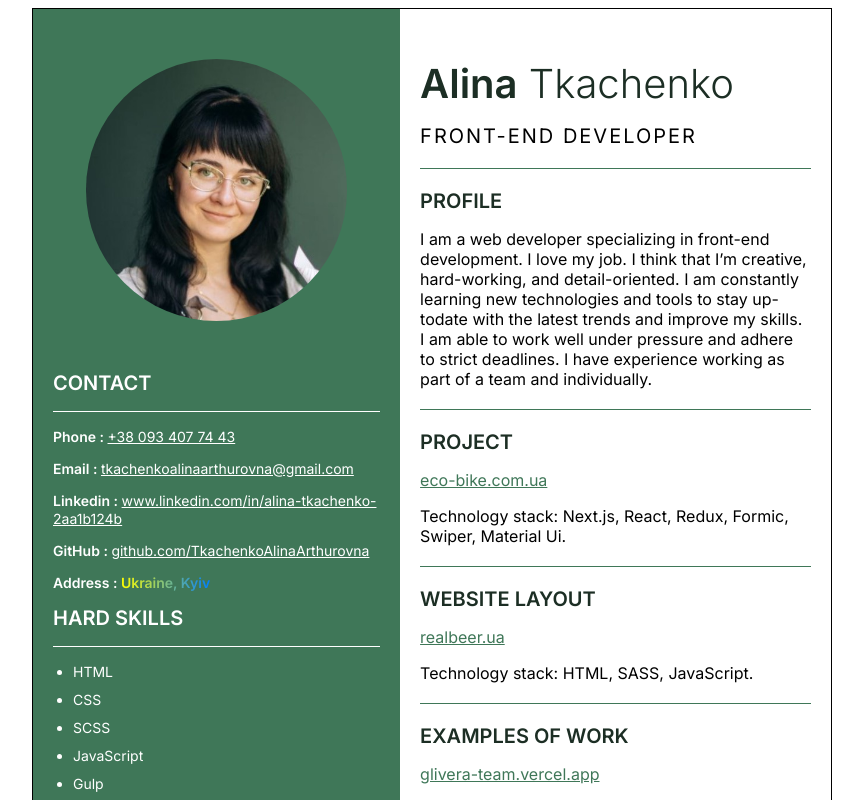
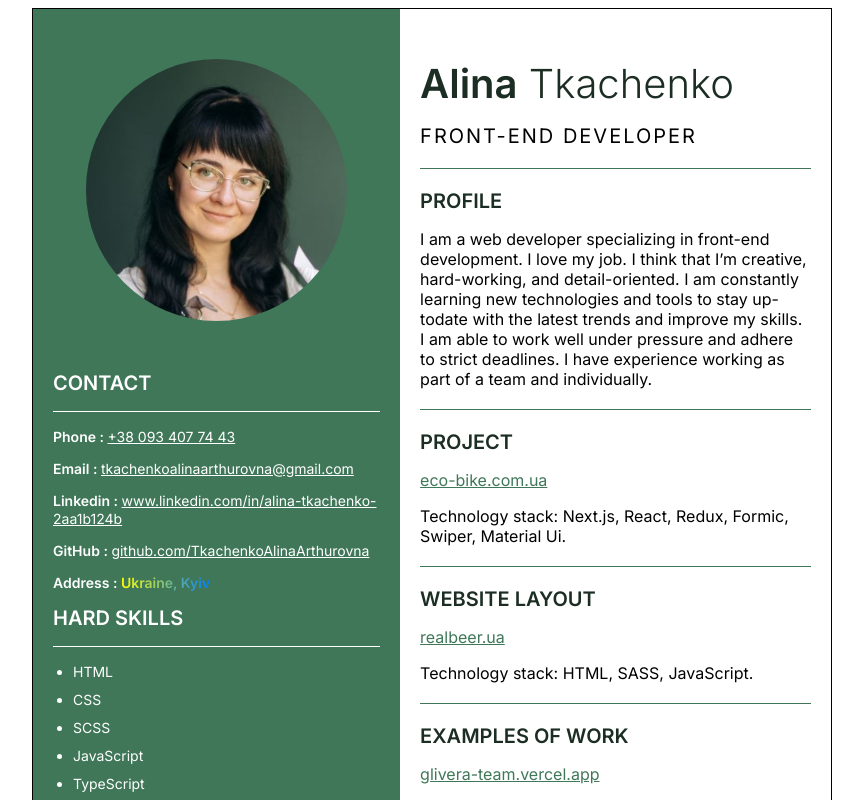
Before and after one commit to TkachenkoAlinaArthurovna/resume, a Next.js app: page / in a window 1280 px wide. Shown: the top 800 px of the page, without its empty margins (208-1071 px from the left). Built offline with nearby package versions, Linux system fonts and the light colour scheme.

Commit message:
added TypeScript

```diff
--- a/src/app/components/Sidebar/Sidebar.js
+++ b/src/app/components/Sidebar/Sidebar.js
@@ -48,6 +48,7 @@ export default function Sidebar({ children }) {
           <li>CSS</li>
           <li>SCSS</li>
           <li>JavaScript</li>
+          <li>TypeScript</li>
           <li>Gulp</li>
           <li>Git</li>
           <li>GitLab</li>
```
